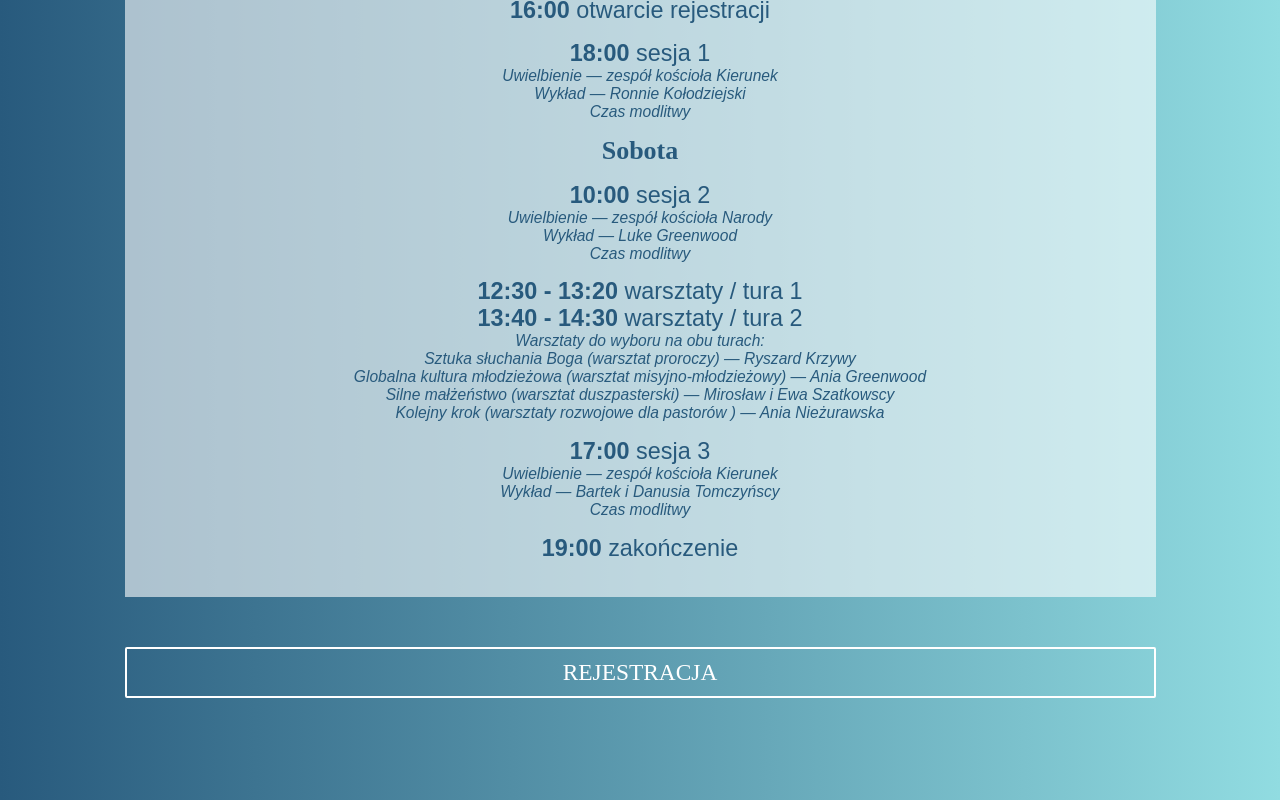
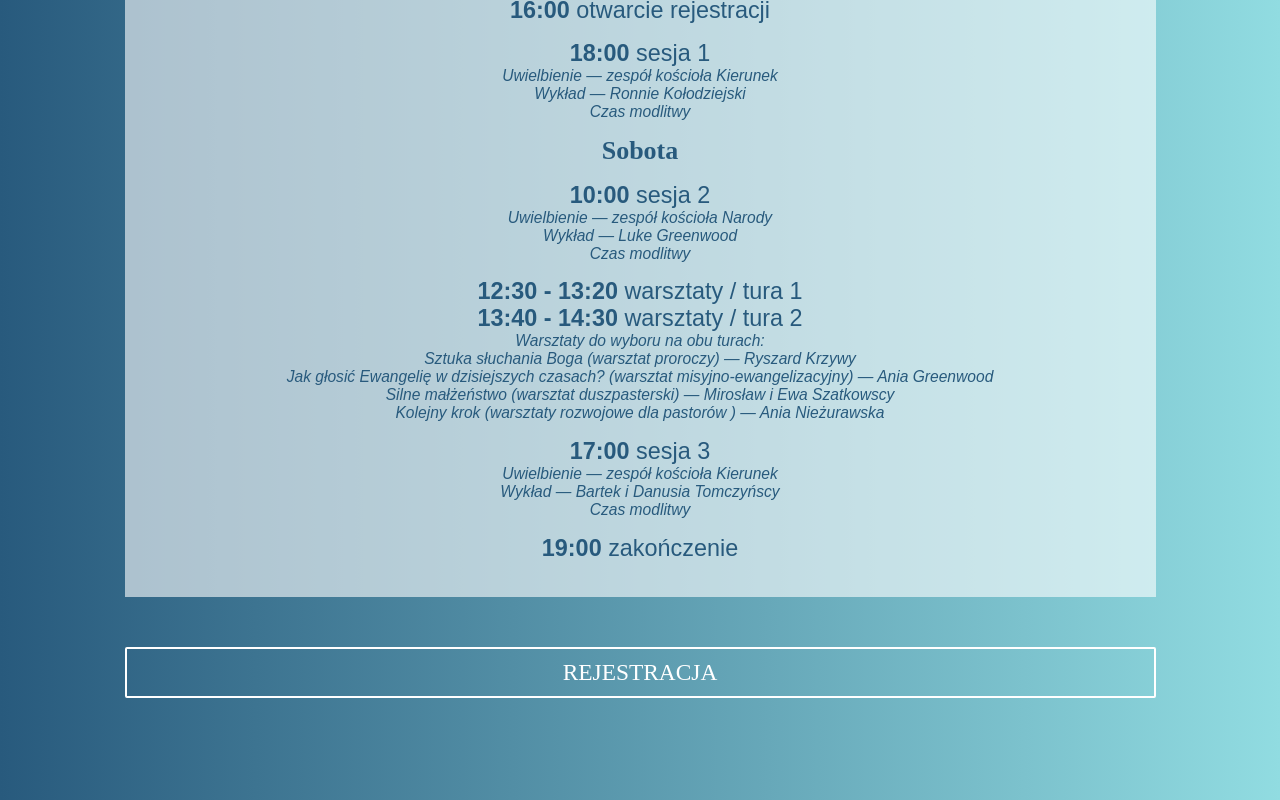
Before and after one commit to kdraganik/kierunek-website, a Next.js app: page /conf in a window 1280 px wide. Shown: the part 3950-4750 px from the top of the page. Built offline with nearby package versions, Linux system fonts and the light colour scheme; a web font is replaced by a local one.

Commit message:
Change Ania's workshop title

```diff
--- a/pages/conf/index.js
+++ b/pages/conf/index.js
@@ -161,7 +161,7 @@ export default function Conf(){
                             <div className={styles.planItemDesc}>
                                 <div className={styles.descriptionItem}>Warsztaty do wyboru na obu turach:</div>
                                 <div className={styles.descriptionItem}>Sztuka słuchania Boga (warsztat proroczy) — Ryszard Krzywy</div>
-                                <div className={styles.descriptionItem}>Globalna kultura młodzieżowa (warsztat misyjno-młodzieżowy) — Ania Greenwood</div>
+                                <div className={styles.descriptionItem}>Jak głosić Ewangelię w dzisiejszych czasach? (warsztat misyjno-ewangelizacyjny) — Ania Greenwood</div>
                                 <div className={styles.descriptionItem}>Silne małżeństwo (warsztat duszpasterski) — Mirosław i Ewa Szatkowscy</div>
                                 <div className={styles.descriptionItem}>Kolejny krok (warsztaty rozwojowe dla pastorów ) — Ania Nieżurawska</div>
                             </div>
```
